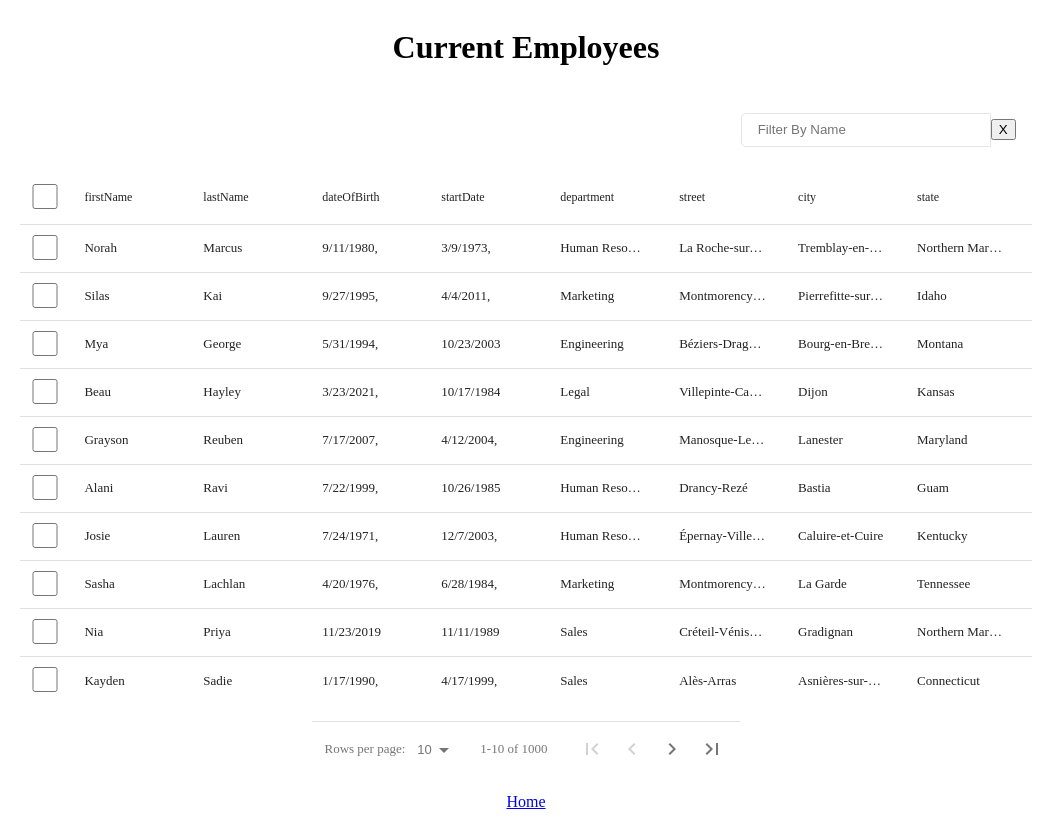
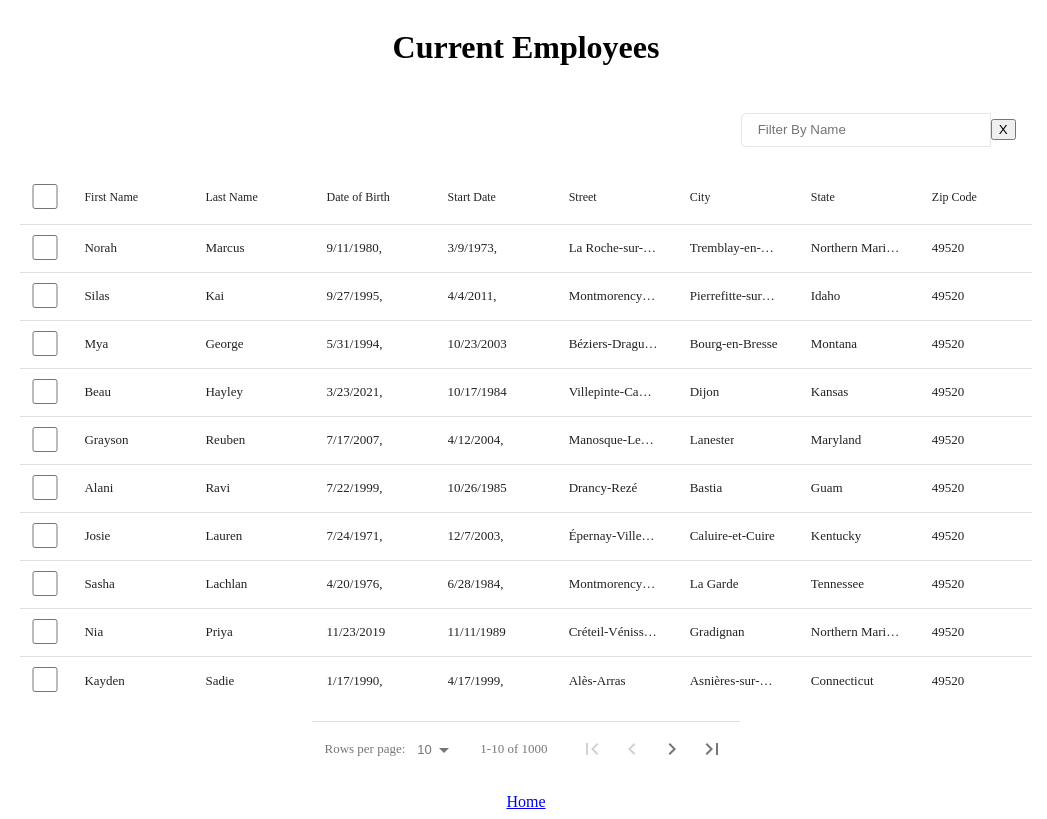
Before and after one commit to thxDuck/DylanPelle_14_092022, a React (Create React App) app: page /list in a window 1280 px wide. Shown: the whole page, without its empty margins (114-1161 px from the left). Built offline with nearby package versions, Linux system fonts and the light colour scheme.

Commit message:
Handle changes in inputs

```diff
--- a/src/Components/EmployeeForm.jsx
+++ b/src/Components/EmployeeForm.jsx
@@ -3,10 +3,10 @@ import Input from "./Forms/Inputs.jsx";
 import SelectInput from "./Forms/SelectInput.jsx";
 import Datepicker from "./Forms/Datepicker.jsx";
 
-import { getFormInformations } from "../services/services.js";
+import { getFormInformations } from "../services/formServices.js";
+
 const EmployeeForm = () => {
 	const form = getFormInformations();
-	console.log({ department: form.department });
 	return (
 		<form>
 			{form.informations.map((item, index) => {
@@ -16,7 +16,7 @@ const EmployeeForm = () => {
 							<SelectInput
 								key={item.key}
 								id={item.key}
-								label={item.label}
+								label={item.name}
 								type={item.type}
 							/>
 						);
@@ -25,7 +25,7 @@ const EmployeeForm = () => {
 							<Datepicker
 								key={item.key}
 								id={item.key}
-								label={item.label}
+								label={item.name}
 								type={item.type}
 							/>
 						);
@@ -34,7 +34,7 @@ const EmployeeForm = () => {
 							<Input
 								key={item.key}
 								id={item.key}
-								label={item.label}
+								label={item.name}
 								type={item.type}
 							/>
 						);
@@ -49,7 +49,7 @@ const EmployeeForm = () => {
 								<SelectInput
 									key={item.key}
 									id={item.key}
-									label={item.label}
+									label={item.name}
 									type={item.type}
 								/>
 							);
@@ -58,7 +58,7 @@ const EmployeeForm = () => {
 								<Datepicker
 									key={item.key}
 									id={item.key}
-									label={item.label}
+									label={item.name}
 									type={item.type}
 								/>
 							);
@@ -67,7 +67,7 @@ const EmployeeForm = () => {
 								<Input
 									key={item.key}
 									id={item.key}
-									label={item.label}
+									label={item.name}
 									type={item.type}
 								/>
 							);
@@ -81,6 +81,7 @@ const EmployeeForm = () => {
 				label={form.department.label}
 				type={form.department.type}
 			/>
+
 			<input type="submit" className="submit" value="Save" />
 		</form>
 	);
--- a/src/Components/Forms/Datepicker.jsx
+++ b/src/Components/Forms/Datepicker.jsx
@@ -1,4 +1,5 @@
 import React, { useState } from "react";
+import { handleDateChange } from "../../services/formServices";
 
 import DatePicker from "react-datepicker";
 import "react-datepicker/dist/react-datepicker.css";
@@ -6,13 +7,10 @@ import "react-datepicker/dist/react-datepicker.css";
 const Datepicker = (props) => {
 	const { label, element } = props;
 	const [startDate, setStartDate] = useState(new Date());
-	const handleInputChange = (e) => {
-		console.log({ target: e.target });
-	};
 	return (
 		<div className="input-group">
 			<label htmlFor={element}>{label}</label>
-			<DatePicker selected={startDate} onChange={(date) => setStartDate(date)} />
+			<DatePicker selected={startDate} onChange={(date) => setStartDate(date)} onSelect={handleDateChange} />
 		</div>
 	);
 };
--- a/src/Components/Forms/Inputs.jsx
+++ b/src/Components/Forms/Inputs.jsx
@@ -1,11 +1,8 @@
 import React from "react";
-
+import { handleInputChange } from "../../services/formServices";
 const Inputs = (props) => {
 	const { label, element, type } = props;
 	const employee = {};
-	const handleInputChange = (e) => {
-		console.log({ target: e.target });
-	};
 	return (
 		<div className="input-group">
 			<label htmlFor={element}>{label}</label>
--- a/src/Components/Forms/SelectInput.jsx
+++ b/src/Components/Forms/SelectInput.jsx
@@ -1,15 +1,15 @@
 import React from "react";
 import Select from "react-select";
-import { getOptionsForSelect } from "../../services/services";
+import { getOptionsForSelect, handleSelectChange } from "../../services/formServices";
 
 const SelectInput = (props) => {
 	const { id, label } = props;
 	const options = getOptionsForSelect(id);
-	console.log({ options });
+
 	return (
 		<div className="input-group">
 			<label htmlFor={id}>{label}</label>
-			<Select options={options} menuPlacement="top" />
+			<Select options={options} menuPlacement="top" onChange={handleSelectChange} />
 		</div>
 	);
 };
--- a/src/Components/Table.jsx
+++ b/src/Components/Table.jsx
@@ -2,11 +2,15 @@ import React, { useState } from "react";
 import DataTable from "react-data-table-component";
 import FilterComponent from "./FilterComponent.jsx";
 import { getEmployees } from "../Utils/mock";
+import { getColumns } from "../services/formServices.js";
+
 const employees = getEmployees(1000);
 
 const Table = () => {
 	const [filterText, setFilterText] = useState("");
 	const [resetPaginationToggle, setResetPaginationToggle] = useState(false);
+
+	const columns = getColumns();
 	const filteredItems = employees.filter(
 		(item) =>
 			(item.firstName && item.firstName.toLowerCase().includes(filterText.toLowerCase())) ||
@@ -22,49 +26,6 @@ const Table = () => {
 				item.abbreviation.toLowerCase().includes(filterText.toLowerCase())) ||
 			(item.zipCode && item.zipCode.toLowerCase().includes(filterText.toLowerCase()))
 	);
-
-	const columns = [
-		{
-			name: "firstName",
-			selector: (row) => row.firstName,
-		},
-		{
-			name: "lastName",
-			selector: (row) => row.lastName,
-		},
-		{
-			name: "dateOfBirth",
-			selector: (row) => row.dateOfBirth,
-		},
-		{
-			name: "startDate",
-			selector: (row) => row.startDate,
-		},
-		{
-			name: "department",
-			selector: (row) => row.department,
-		},
-		{
-			name: "street",
-			selector: (row) => row.street,
-		},
-		{
-			name: "city",
-			selector: (row) => row.city,
-		},
-		{
-			name: "state",
-			selector: (row) => row.state,
-		},
-		{
-			name: "abbreviation",
-			selector: (row) => row.abbreviation,
-		},
-		{
-			name: "zipCode",
-			selector: (row) => row.zipCode,
-		},
-	];
 
 	const subHeaderComponentMemo = React.useMemo(() => {
 		const handleClear = () => {
@@ -92,7 +53,7 @@ const Table = () => {
 			subHeader
 			subHeaderComponent={subHeaderComponentMemo}
 			selectableRows
-			persistTableHead
+			// persistTableHead
 		/>
 	);
 };
--- a/src/data/models.js
+++ b/src/data/models.js
@@ -2,51 +2,51 @@ const models = {
 	"personnalInformations": [
 		{
 			"key": "firstName",
-			"label": "First Name",
+			"name": "First Name",
 			"type": "text"
 		},
 		{
 			"key": "lastName",
-			"label": "Last Name",
+			"name": "Last Name",
 			"type": "text"
 		},
 		{
-			"key": "birthDate",
-			"label": "Date of Birth",
+			"key": "dateOfBirth",
+			"name": "Date of Birth",
 			"type": "date"
 		},
 		{
 			"key": "startDate",
-			"label": "Start Date",
+			"name": "Start Date",
 			"type": "date"
 		}
 	],
 	"address": [
 		{
 			"key": "street",
-			"label": "Street",
+			"name": "Street",
 			"type": "text"
 		},
 		{
 			"key": "city",
-			"label": "City",
+			"name": "City",
 			"type": "text"
 		},
 		{
 			"key": "state",
-			"label": "State",
+			"name": "State",
 			"type": "select"
 		},
 		{
 			"key": "zipCode",
-			"label": "Zip Code",
+			"name": "Zip Code",
 			"type": "number"
 		}
 	],
 	"buisnessInformations":
 		{
 			"key": "department",
-			"label": "Department",
+			"name": "Department",
 			"type": "select"
 		}
 }
--- /dev/null
+++ b/src/services/formServices.js
@@ -0,0 +1,40 @@
+import data from "../data/data.js";
+import models from "../data/models.js";
+
+export const handleInputChange = (e) => {
+	console.log({ handleInputChange: e.target.value });
+};
+export const handleSelectChange = (e) => {
+	console.log({ handleSelectChange: e.value });
+};
+export const handleDateChange = (e) => {
+	console.log({ newDate: e });
+};
+
+export const getFormInformations = () => {
+	return {
+		informations: models.personnalInformations,
+		address: models.address,
+		department: models.buisnessInformations,
+	};
+};
+// Todo : ajouter l'extention de l'Etat, voir le css, et le tri par colonne
+
+export const getColumns = () => {
+	const columns = [
+		...models.personnalInformations,
+		...models.address,
+		models.buisnessInformations,
+	];
+	columns.forEach((c) => {
+		c.selector = (row) => row[c.key];
+	});
+	return columns;
+};
+
+export const getOptionsForSelect = (id) => {
+	const raw_options = data.options[id];
+	if (!raw_options) return false;
+	const options = raw_options.map((item) => ({ value: item.name, label: item.name }));
+	return options;
+};
--- a/src/services/services.js
+++ /dev/null
@@ -1,19 +0,0 @@
-import data from "../data/data.js"
-import models from "../data/models.js"
-
-export const getFormInformations = () => {
-    return {
-        informations: models.personnalInformations,
-        address: models.address,
-        department: models.buisnessInformations
-    }
-}
-
-export const getOptionsForSelect = (id) => {
-    console.log('\n');
-    console.log({ id });
-  const raw_options = data.options[id];
-  if (!raw_options) return false;
-  const options = raw_options.map((item) => ({ value: item.name, label: item.name }));
-  return options
-}
```
Also changed, not shown: 1 other file (tests, documents, lock files or other folders).
